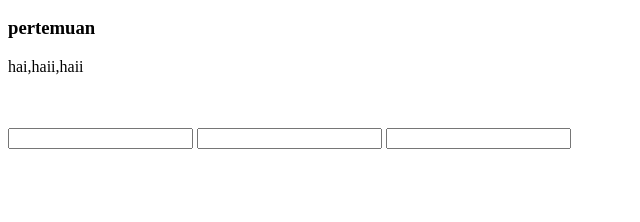
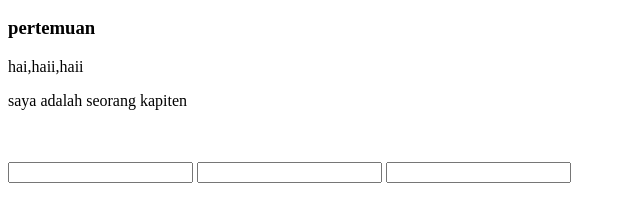
Before and after one commit to dhevadayatvitoindraj/dhevv, a plain HTML site: page index.html in a window 1280 px wide. Shown: the part 96-318 px from the top of the page, without its empty margins (0-640 px from the left). Drawn offline with Linux system fonts and the light colour scheme.

Commit message:
tamnbahan paragrapf

```diff
--- a/index.html
+++ b/index.html
@@ -12,6 +12,10 @@
 			hai,haii,haii
 		</p>
 
+		<p>
+		saya adalah seorang kapiten
+		</p>
+
 		<br>
 		<br>
 		<input>
```
